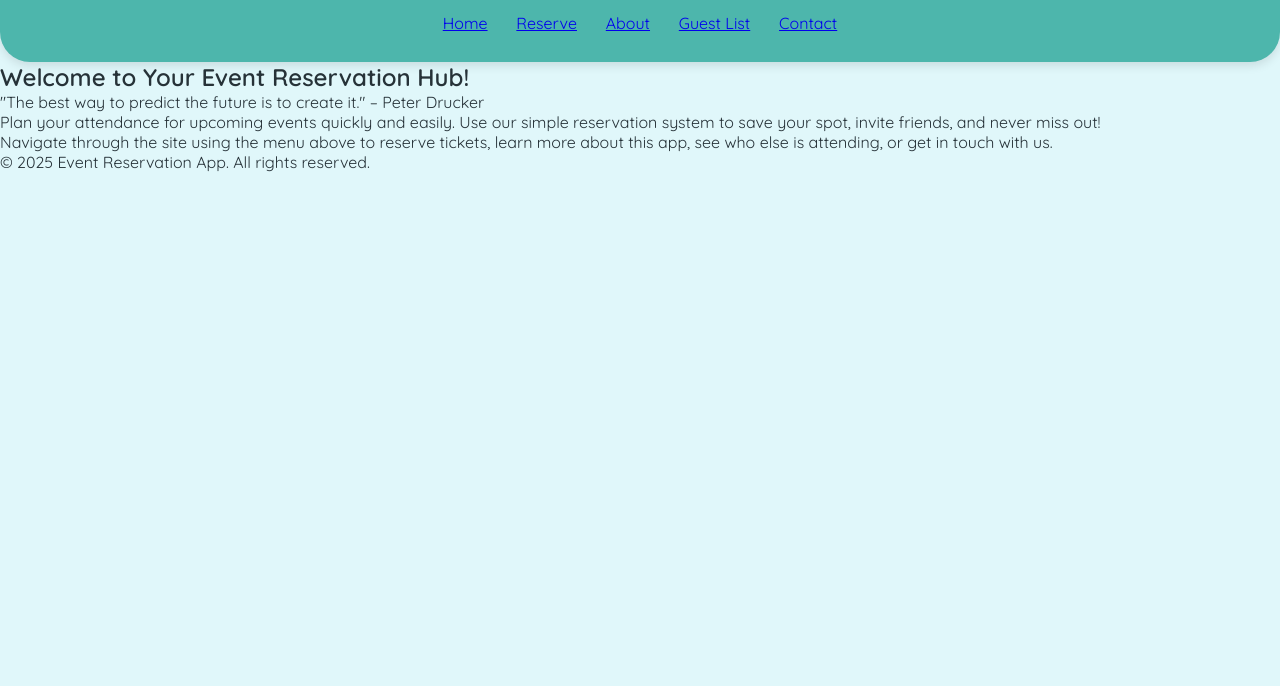
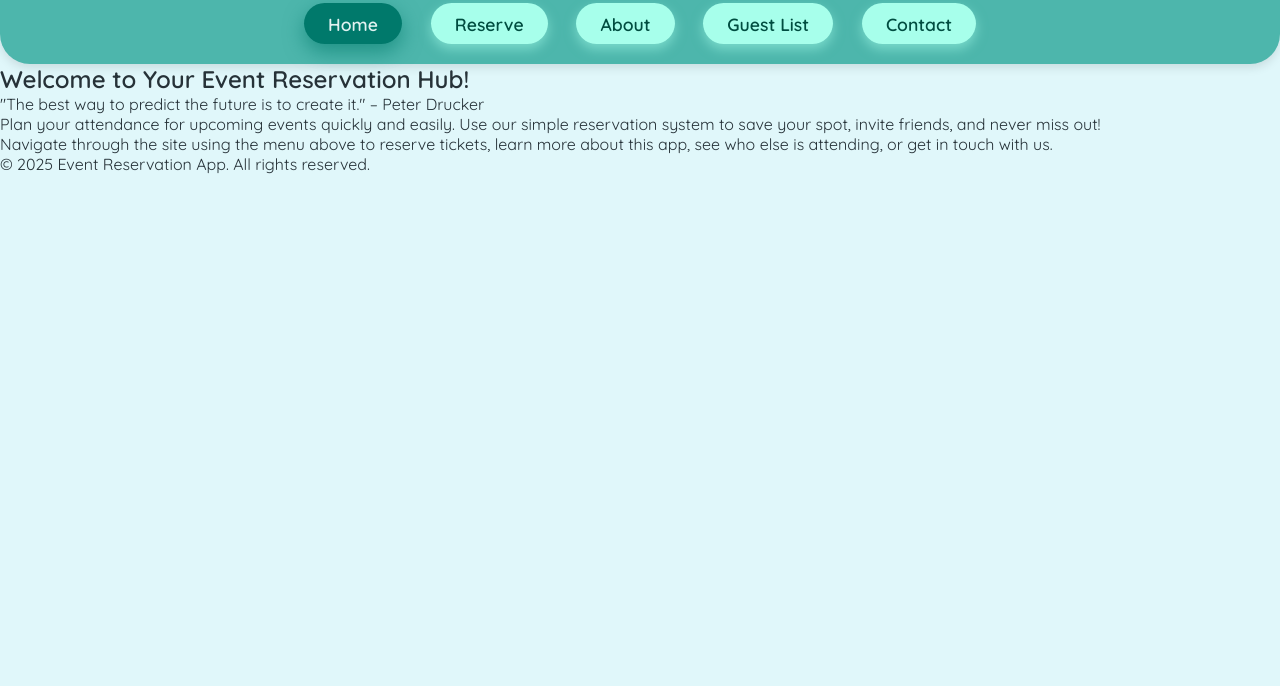
Before and after one commit to sopnil96/Event-Reservation-App, a plain HTML site: page index.html in a window 1280 px wide. Shown: the part 114-800 px from the top of the page. Drawn offline with Linux system fonts and the light colour scheme.

Commit message:
Add link hover

```diff
--- a/style.css
+++ b/style.css
@@ -48,3 +48,23 @@ nav ul {
   gap: 1.8rem;
   list-style: none;
 }
+
+nav a {
+  color: #004d40;
+  font-weight: 600;
+  padding: 0.6rem 1.5rem;
+  border-radius: 50px;
+  text-decoration: none;
+  background: #a7ffeb;
+  box-shadow: 0 5px 12px rgba(167,255,235,0.5);
+  transition: all 0.3s ease;
+  font-size: 1.1rem;
+}
+
+nav a:hover,
+nav a.active {
+  background: #00796b;
+  color: #e0f2f1;
+  box-shadow: 0 8px 20px rgba(0,121,107,0.6);
+  transform: translateY(-4px) scale(1.05);
+}
```
